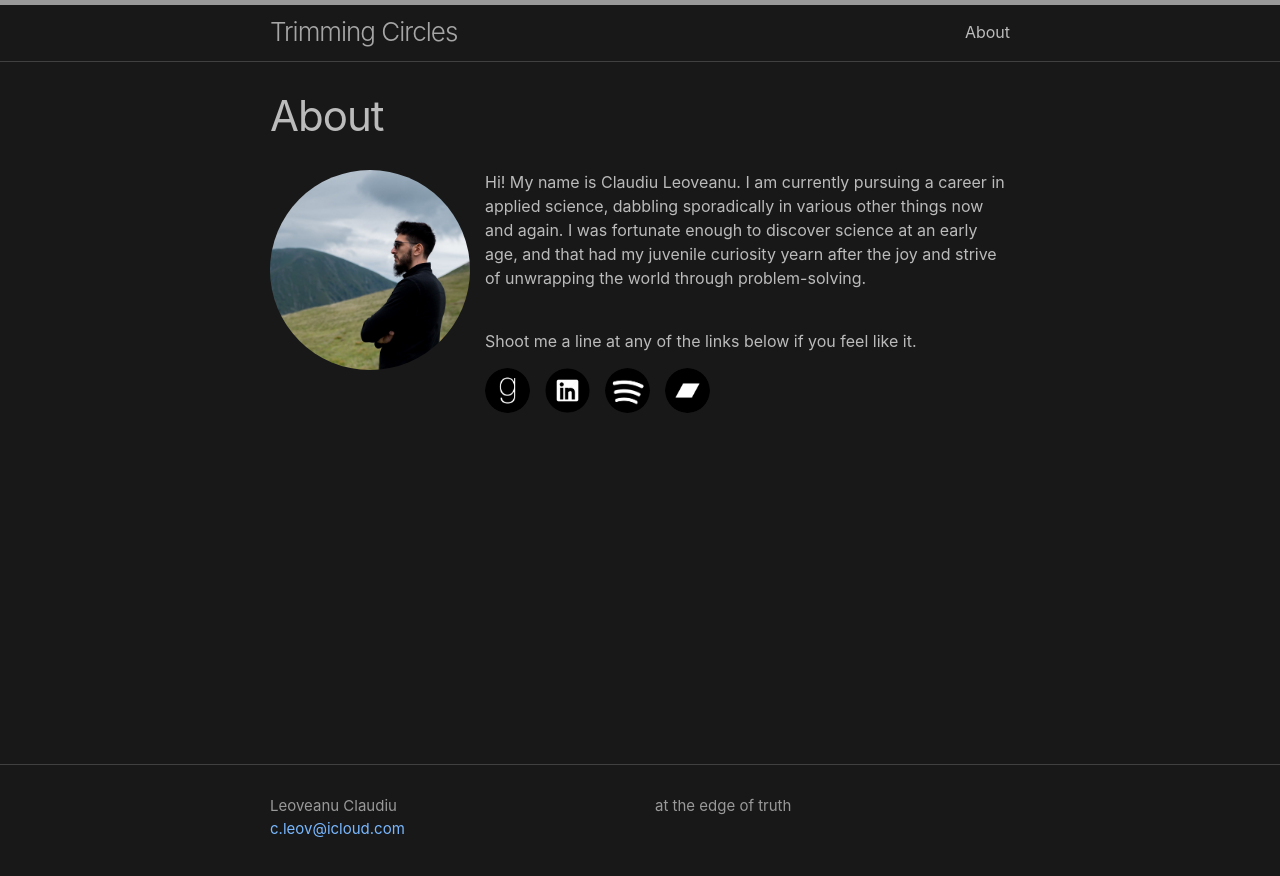
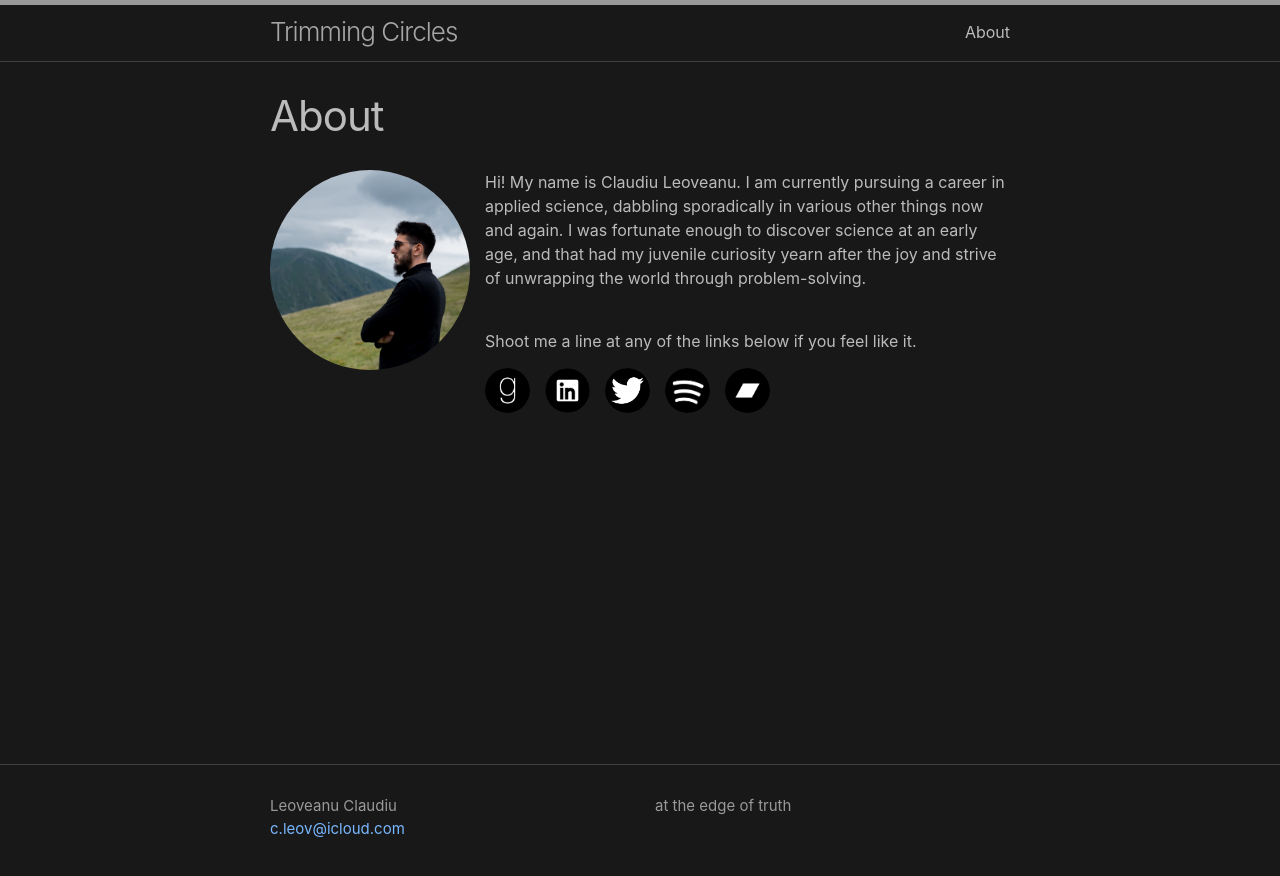
Before and after one commit to futurisold/futurisold.github.io, a Jekyll site: the page built from about.md, in a window 1280 px wide. Shown: the top 876 px of the page. Built offline with Jekyll 4.4.1, drawn with Linux system fonts in a browser that asks for light colours.

Commit message:
about section

```diff
--- a/about.md
+++ b/about.md
@@ -24,6 +24,9 @@ Hi! My name is Claudiu Leoveanu. I am currently pursuing a career in applied sci
 <a href="https://www.linkedin.com/in/cleov/">
 <img src="/assets/linkedin.png" width="45" height="45">
 </a>
+<a href="https://twitter.com/cdleov">
+<img src="/assets/twitter.png" width="45" height="45">
+</a>
 <a href="https://open.spotify.com/user/i6iljufwad8zsg7pbyyrekc9a">
 <img src="/assets/spotify.png" width="45" height="45">
 </a>
```
Also changed, not shown: assets/twitter.png (added).
